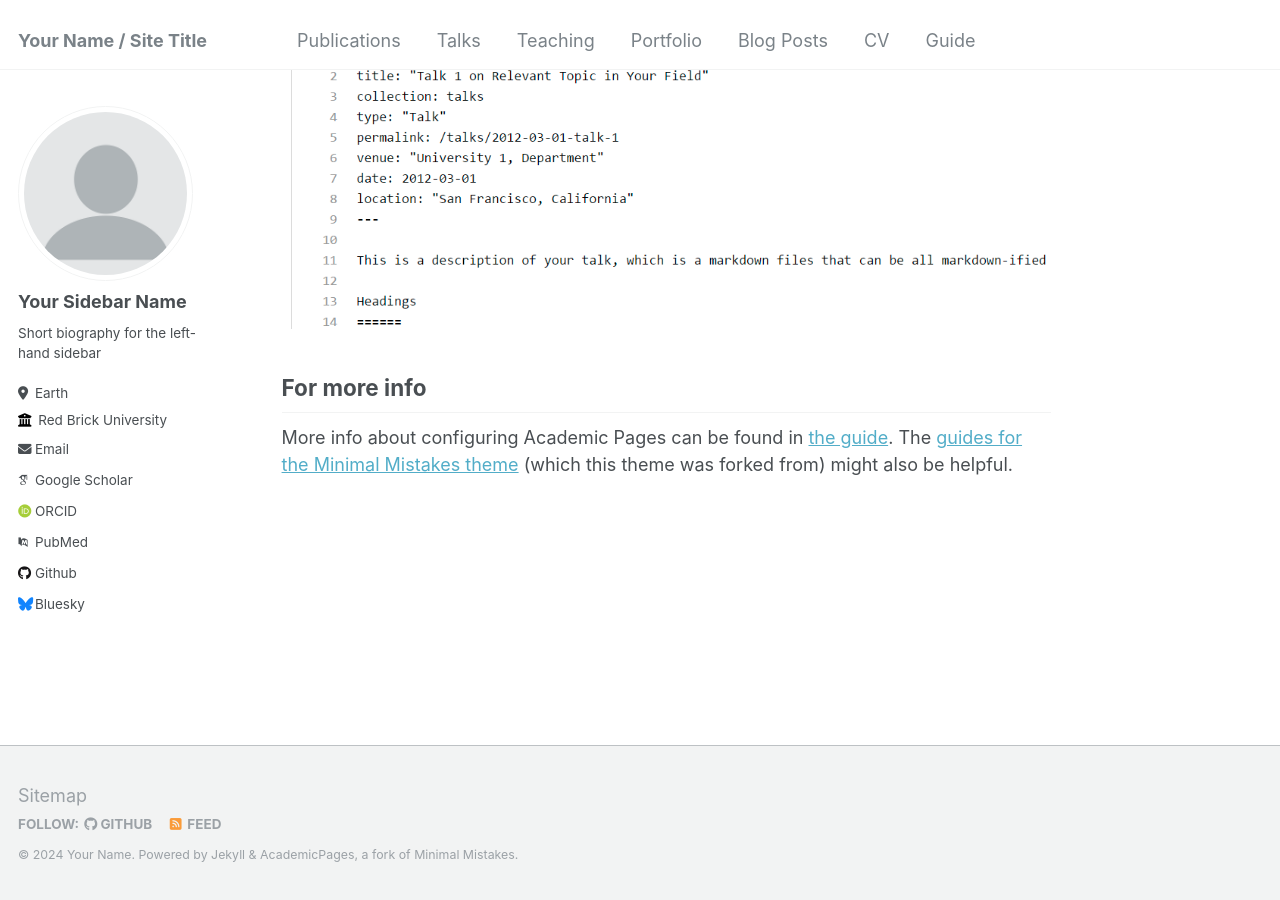
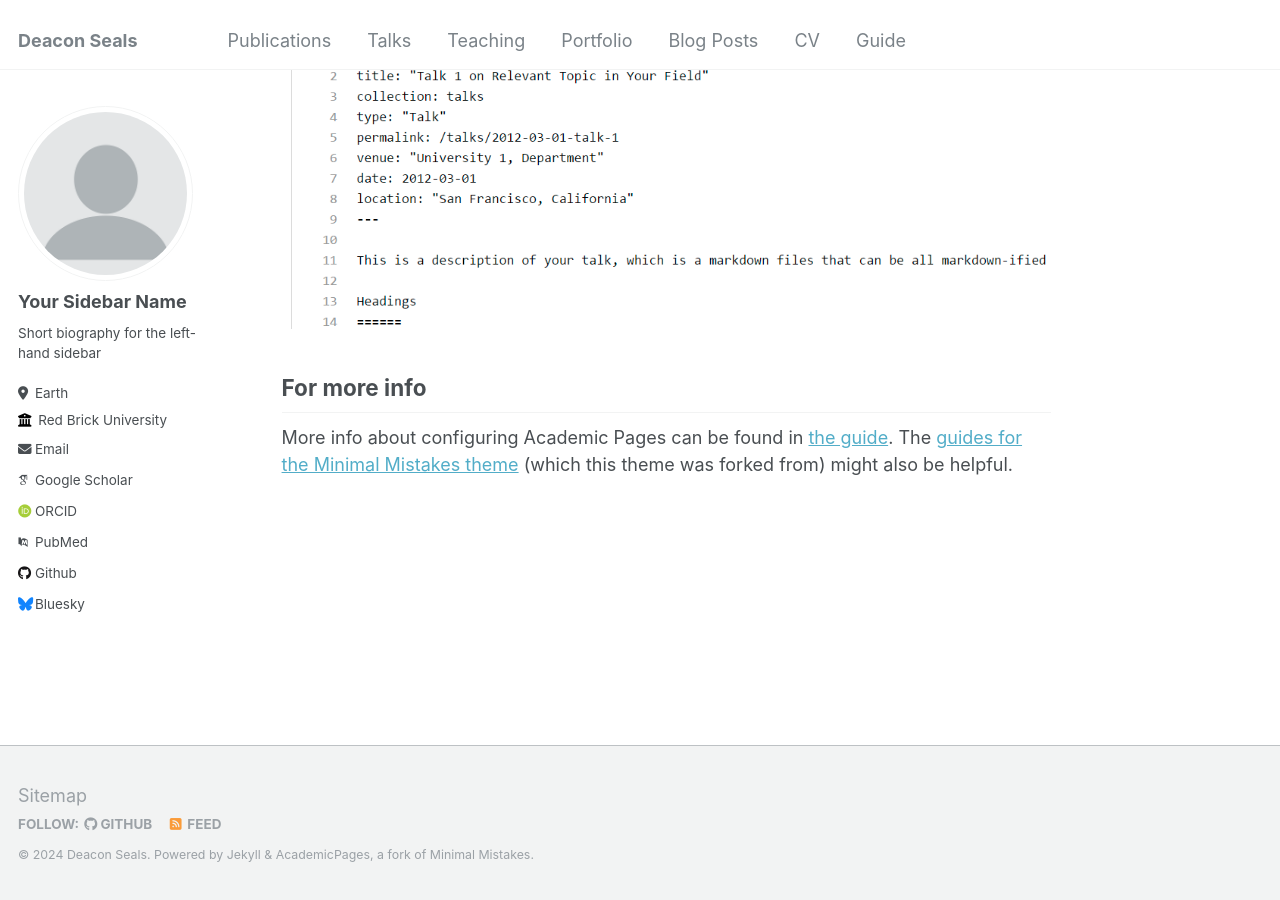
Before and after one commit to DeaconSeals/deaconseals.github.io, a Jekyll site: the page built from _pages/about.md, in a window 1280 px wide and 900 px high, scrolled down 2660 px. Built offline with Jekyll 4.4.1, drawn with Linux system fonts in a browser that asks for light colours; some web fonts are replaced.

Commit message:
Update _config.yml

```diff
--- a/_config.yml
+++ b/_config.yml
@@ -8,13 +8,13 @@
 
 # Basic Site Settings
 locale                   : "en-US"
-title                    : "Your Name / Site Title"
+title                    : "Deacon Seals"
 title_separator          : "-"
-name                     : &name "Your Name"
+name                     : &name "Deacon Seals"
 description              : &description "personal description"
 url                      : https://academicpages.github.io # the base hostname & protocol for your site e.g. "https://mmistakes.github.io"
 baseurl                  : "" # the subpath of your site, e.g. "/blog"
-repository               : "academicpages/academicpages.github.io"
+repository               : "DeaconSeals/deaconseals.github.io"
 
 # Site Author - The following control what appear as part of the author content on the side bar.
 #               If a field is blank the icon and link will not appear, otherwise it will be shown.
```
